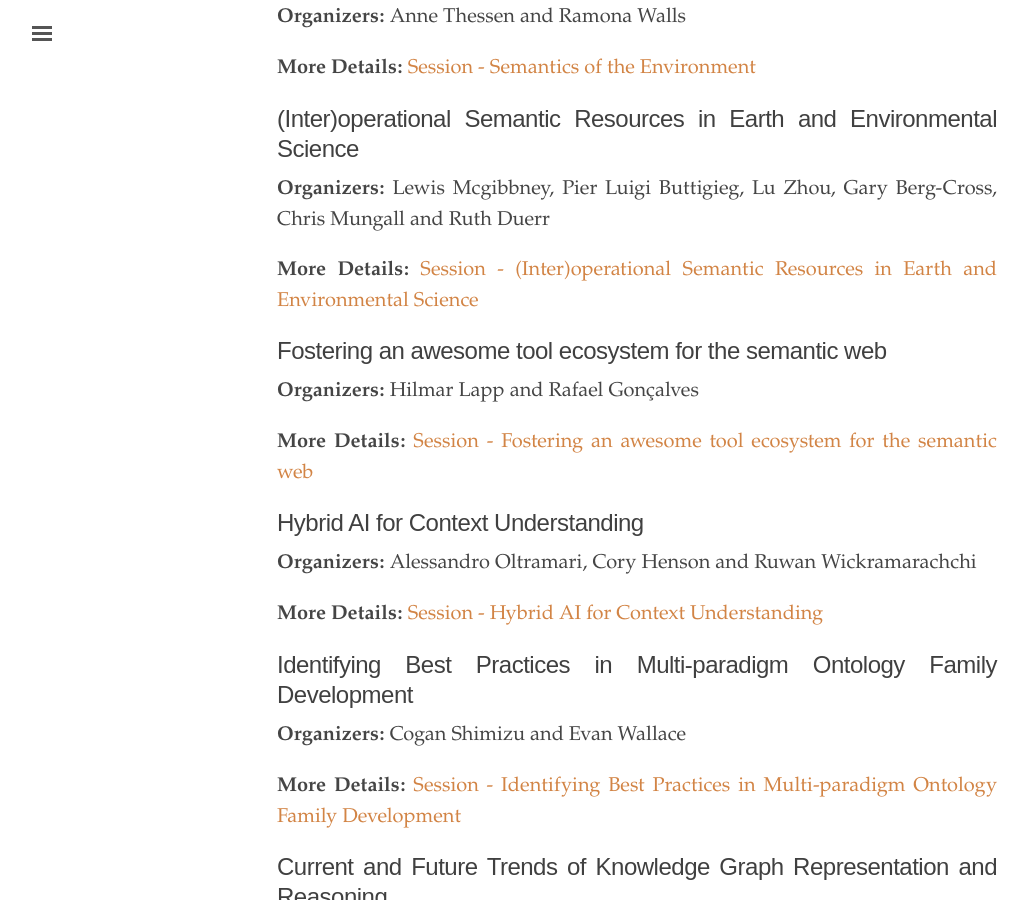
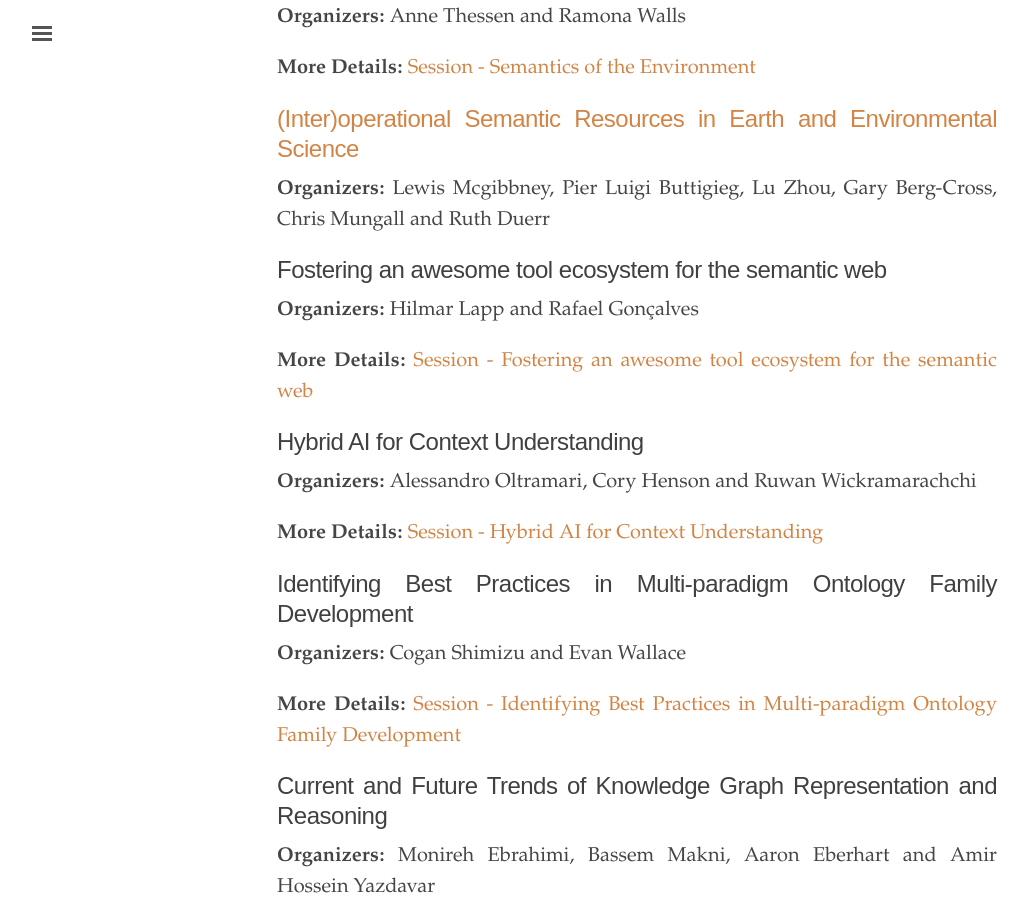
Before and after one commit to us2ts/us2ts.github.io, a Jekyll site: the page built from pages/program.md, in a window 1280 px wide and 900 px high, scrolled down 500 px. Shown: the whole window, without its empty margins (3-1032 px from the left). Built offline with Jekyll 4.4.1, drawn with Linux system fonts in a browser that asks for light colours; comment, search, counter and statistics services are not loaded.

Commit message:
session details

```diff
--- a/pages/program.md
+++ b/pages/program.md
@@ -19,11 +19,9 @@ order: 4
 
 **More Details:** [Session - Semantics of the Environment](https://us2ts.org/program-semantics-environment)
 
-## (Inter)operational Semantic Resources in Earth and Environmental Science
+## [(Inter)operational Semantic Resources in Earth and Environmental Science](https://us2ts.org/program-interoperational-earth-environment-semantics)
 
 **Organizers:** Lewis Mcgibbney, Pier Luigi Buttigieg, Lu Zhou, Gary Berg-Cross, Chris Mungall and Ruth Duerr
-
-**More Details:** [Session - (Inter)operational Semantic Resources in Earth and Environmental Science](https://us2ts.org/program-interoperational-earth-environment-semantics)
 
 ## Fostering an awesome tool ecosystem for the semantic web
 
```
